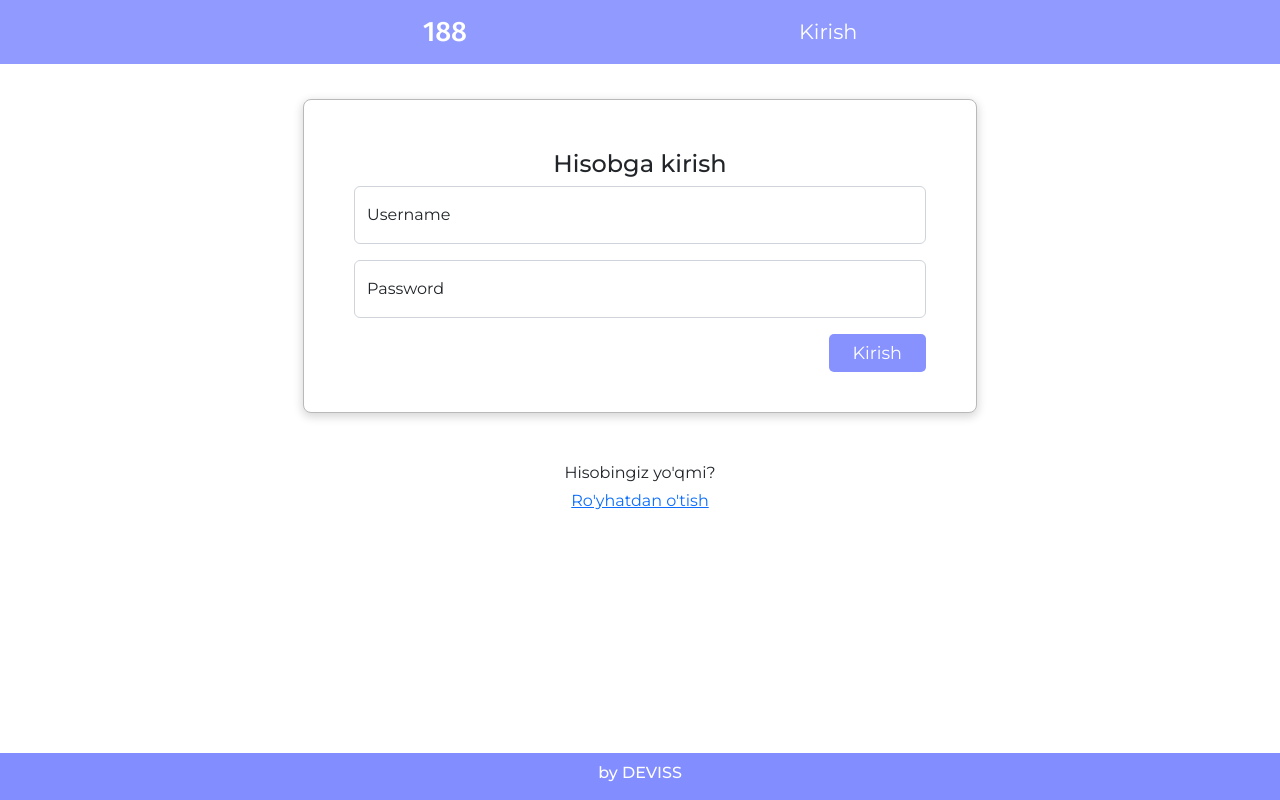
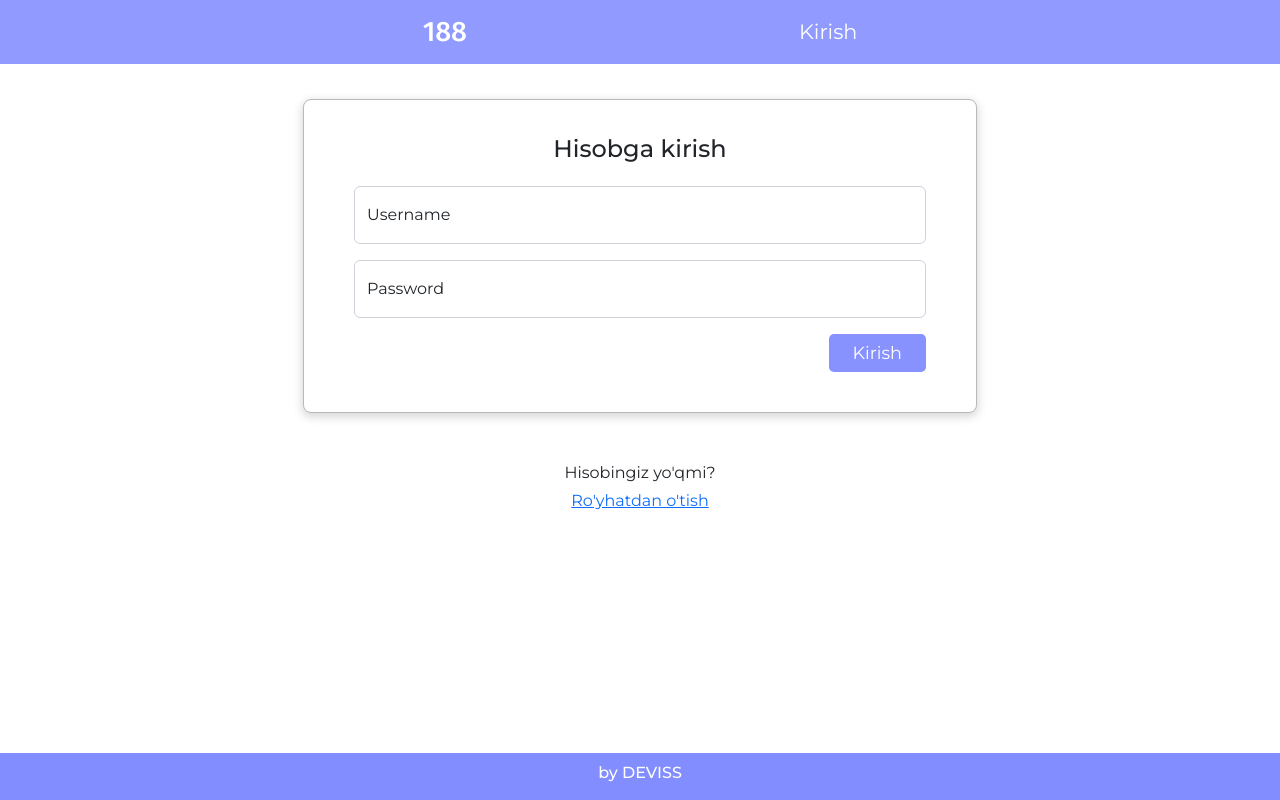
Before and after one commit to LaaFerta/Sardor-Aka-Web, a React (Create React App) app: page / in a window 1280 px wide. Built offline with nearby package versions, Linux system fonts and the light colour scheme.

Commit message:
onrender

```diff
--- a/package.json
+++ b/package.json
@@ -2,7 +2,7 @@
   "name": "my-app",
   "version": "0.1.0",
   "private": true,
-  "proxy": "https://upset-sandals-colt.cyclic.app/",
+  "proxy": "https://axror.onrender.com/",
   "author": "IC Deis",
   "dependencies": {
     "@reduxjs/toolkit": "^1.9.1",
--- a/src/style/esta.scss
+++ b/src/style/esta.scss
@@ -13,7 +13,7 @@
       margin-top: 20px;
       background-color: white;
    }
-   .acform__title {
+   .form-title {
       transform: translateY(-15px);
    }
 }
```
